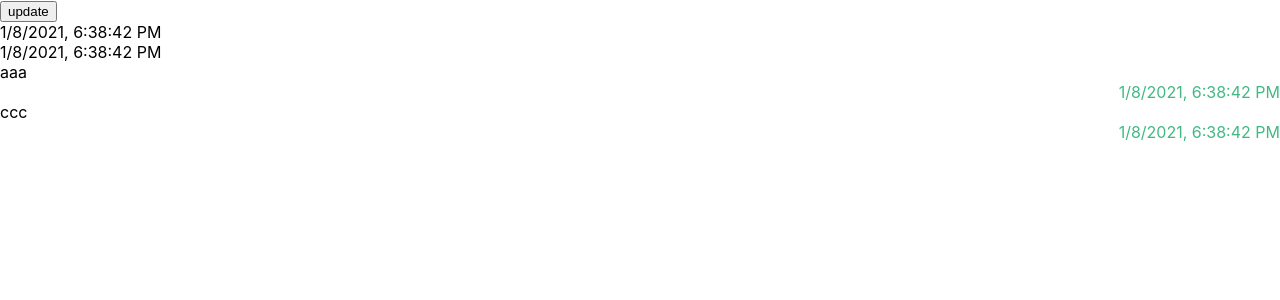
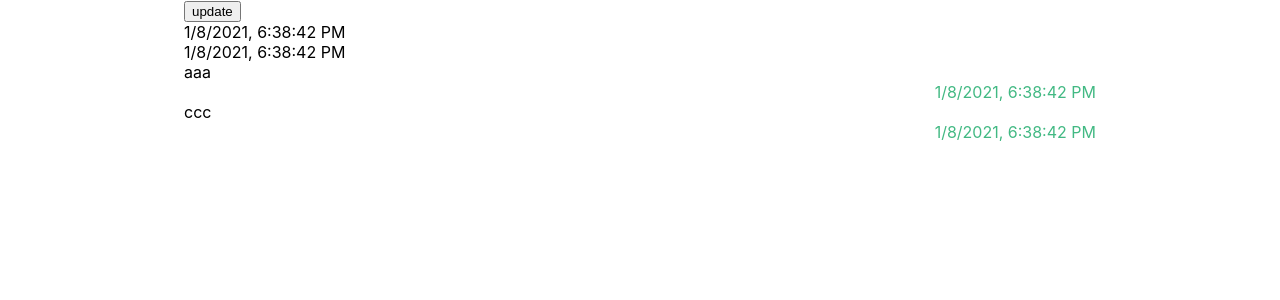
Before and after one commit to Riku-1/atwell-front-example, a React (Create React App) app: page / in a window 1280 px wide. Shown: the top 300 px of the page. Built offline with nearby package versions, Linux system fonts and the light colour scheme.

Commit message:
Feature(#5):Changed to use container

```diff
--- a/src/components/Tweet/TweetContainer.tsx
+++ b/src/components/Tweet/TweetContainer.tsx
@@ -1,3 +1,4 @@
+import { Container } from "@material-ui/core";
 import React from "react";
 import { fetchTweets } from "../../api";
 import { Tweet } from "../../domain/tweet";
@@ -22,12 +23,14 @@ export class TweetContainer extends React.Component<{}, TweetContainerState> {
   render() {
     return (
       <div>
+        <Container maxWidth="md">
           <DatePicker
             start={this.state.start}
             end={this.state.end}
             onClick={this.update}
           ></DatePicker>
           <TweetDisplay tweetList={this.state.tweetList} />
+        </Container>
       </div>
     );
   }
```
Lines whose indentation alone changed are shown as unchanged.
